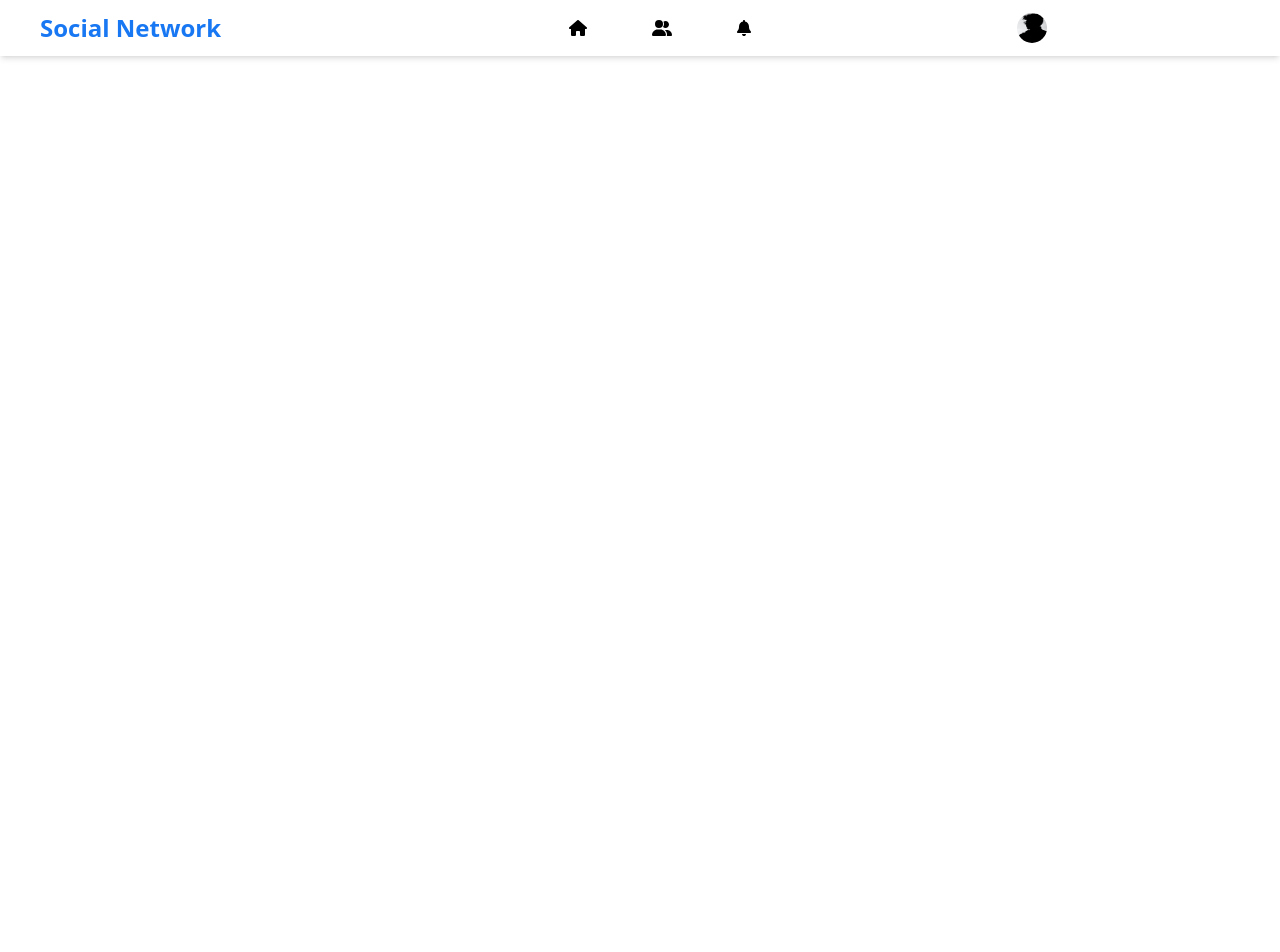
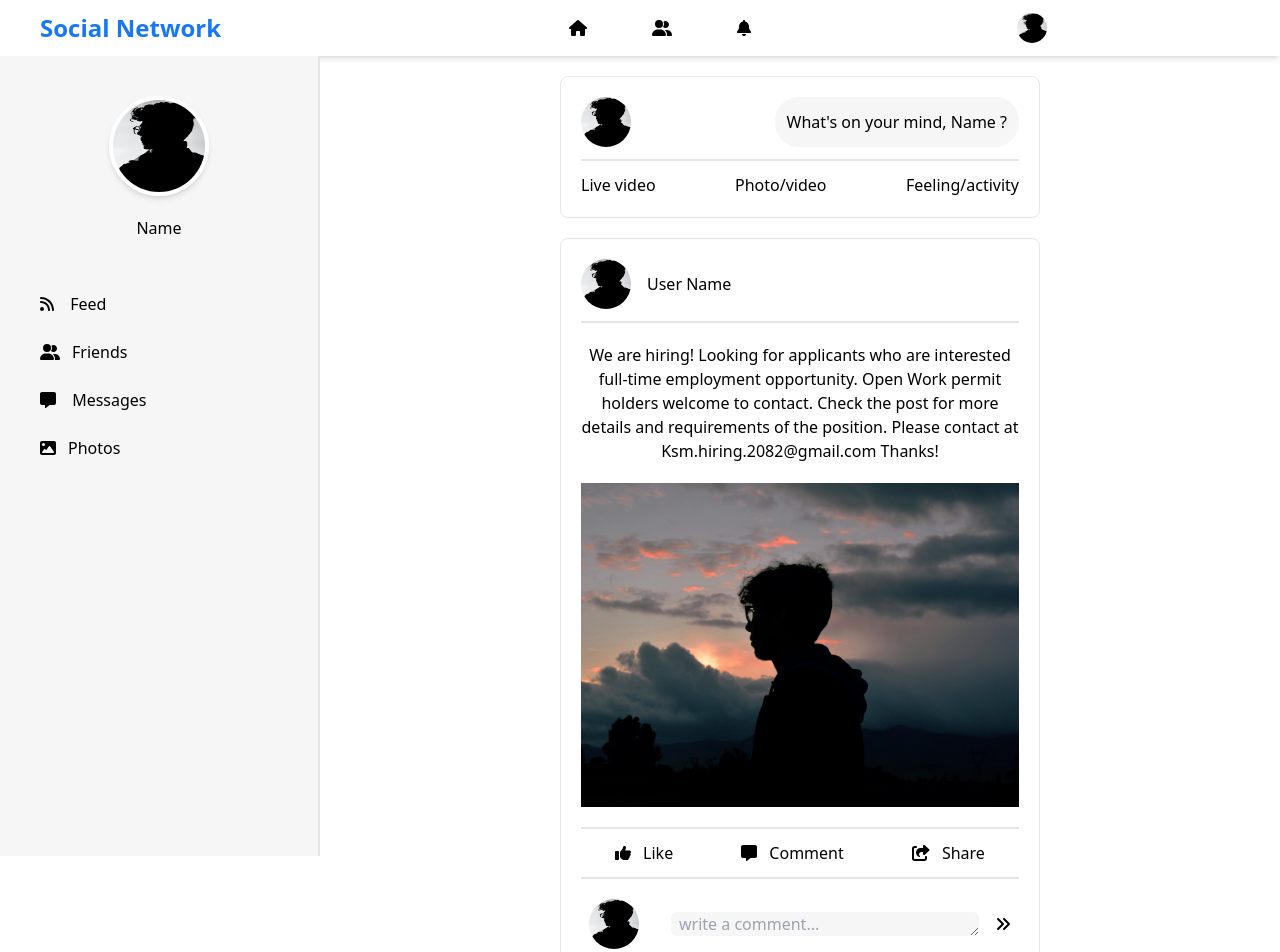
Before and after one commit to HelloBrijesh/Social-Network-MERN, a React (Vite) app in the folder client/: page /home in a window 1280 px wide. Shown: the top 952 px of the page. Before the commit the page ends 800 px from the top, so only its background shows below. Built offline with nearby package versions, Linux system fonts and the light colour scheme.

Commit message:
Feat : created Home Page

```diff
--- /dev/null
+++ b/client/src/components/HomeSidebar.jsx
@@ -0,0 +1,41 @@
+import { FontAwesomeIcon } from "@fortawesome/react-fontawesome";
+import { faRss } from "@fortawesome/free-solid-svg-icons";
+import { faUserGroup } from "@fortawesome/free-solid-svg-icons";
+import { faMessage } from "@fortawesome/free-solid-svg-icons";
+import { faImage } from "@fortawesome/free-solid-svg-icons";
+
+const HomeSidebar = () => {
+  return (
+    <>
+      <div className="">
+        <div className="py-5">
+          <img
+            src="profileImage.jpg"
+            alt=""
+            className="w-[100px] h-[100px] mx-auto rounded-full border-4 border-white shadow-md"
+          />
+          <p className="text-center my-5">Name </p>
+        </div>
+        <div className="flex flex-col px-10">
+          <div className="py-3">
+            <FontAwesomeIcon icon={faRss} className="me-3" /> Feed
+          </div>
+          <div className="py-3">
+            {" "}
+            <FontAwesomeIcon icon={faUserGroup} className="me-3" />
+            Friends
+          </div>
+          <div className="py-3">
+            <FontAwesomeIcon icon={faMessage} className="me-3" /> Messages
+          </div>
+          <div className="py-3">
+            <FontAwesomeIcon icon={faImage} className="me-3" />
+            Photos
+          </div>
+        </div>
+      </div>
+    </>
+  );
+};
+
+export default HomeSidebar;
--- /dev/null
+++ b/client/src/components/Post.jsx
@@ -0,0 +1,65 @@
+import { FontAwesomeIcon } from "@fortawesome/react-fontawesome";
+import { faThumbsUp } from "@fortawesome/free-solid-svg-icons";
+import { faMessage } from "@fortawesome/free-solid-svg-icons";
+import { faShareFromSquare } from "@fortawesome/free-solid-svg-icons";
+import { faAnglesRight } from "@fortawesome/free-solid-svg-icons";
+
+const Post = () => {
+  return (
+    <>
+      <div className="w-2/4 mx-auto border rounded-lg p-5">
+        <div className="flex items-center border-b-2 pb-3">
+          <img
+            src="profileImage.jpg"
+            alt=""
+            className="w-[50px] h-[50px] rounded-full me-4"
+          />
+          <p>User Name</p>
+        </div>
+        <div className="my-3 border-b-2 pb-5">
+          <p className="my-5">
+            We are hiring! Looking for applicants who are interested full-time
+            employment opportunity. Open Work permit holders welcome to contact.
+            Check the post for more details and requirements of the position.
+            Please contact at Ksm.hiring.2082@gmail.com Thanks!
+          </p>
+          <img src="banner.jpg" alt="" />
+        </div>
+        <div className="flex justify-around border-b-2 pb-3">
+          <div>
+            <FontAwesomeIcon icon={faThumbsUp} className="me-3" />
+            Like
+          </div>
+          <div>
+            <FontAwesomeIcon icon={faMessage} className="me-3" />
+            Comment
+          </div>
+          <div>
+            <FontAwesomeIcon icon={faShareFromSquare} className="me-3" />
+            Share
+          </div>
+        </div>
+        <div className="mt-5 flex justify-around items-center">
+          <img
+            src="profileImage.jpg"
+            alt=""
+            className="w-[50px] h-[50px] rounded-full me-4"
+          />
+          <textarea
+            name=""
+            id=""
+            cols="30"
+            rows="1"
+            placeholder="write a comment..."
+            className="bg-white-smoke px-2 rounded-md leading-6 focus:outline-none"
+          ></textarea>
+          <button>
+            <FontAwesomeIcon icon={faAnglesRight} />
+          </button>
+        </div>
+      </div>
+    </>
+  );
+};
+
+export default Post;
--- a/client/src/pages/Home.jsx
+++ b/client/src/pages/Home.jsx
@@ -1,9 +1,38 @@
 import Navbar from "../components/Navbar";
+import HomeSidebar from "../components/HomeSidebar";
+import Post from "../components/Post";
 
 const Home = () => {
   return (
     <>
       <Navbar />
+      <div className="flex h-screen relative z-0">
+        <div className="w-1/4 border-r-2 h-full bg-white-smoke py-5">
+          <HomeSidebar />
+        </div>
+        <div className="w-3/4 text-center">
+          <div className="w-2/4 mx-auto my-5 border rounded-lg p-5">
+            <div className="flex border-b-2 pb-3 justify-between">
+              <img
+                src="profileImage.jpg"
+                alt=""
+                className="w-[50px] h-[50px] rounded-full me-5"
+              />
+              <button className="bg-white-smoke rounded-3xl px-3">
+                What's on your mind, Name ?
+              </button>
+            </div>
+            <div className="flex justify-between mt-3">
+              <p>Live video</p>
+              <p>Photo/video</p>
+              <p>Feeling/activity</p>
+            </div>
+          </div>
+          <div>
+            <Post />
+          </div>
+        </div>
+      </div>
     </>
   );
 };
```
